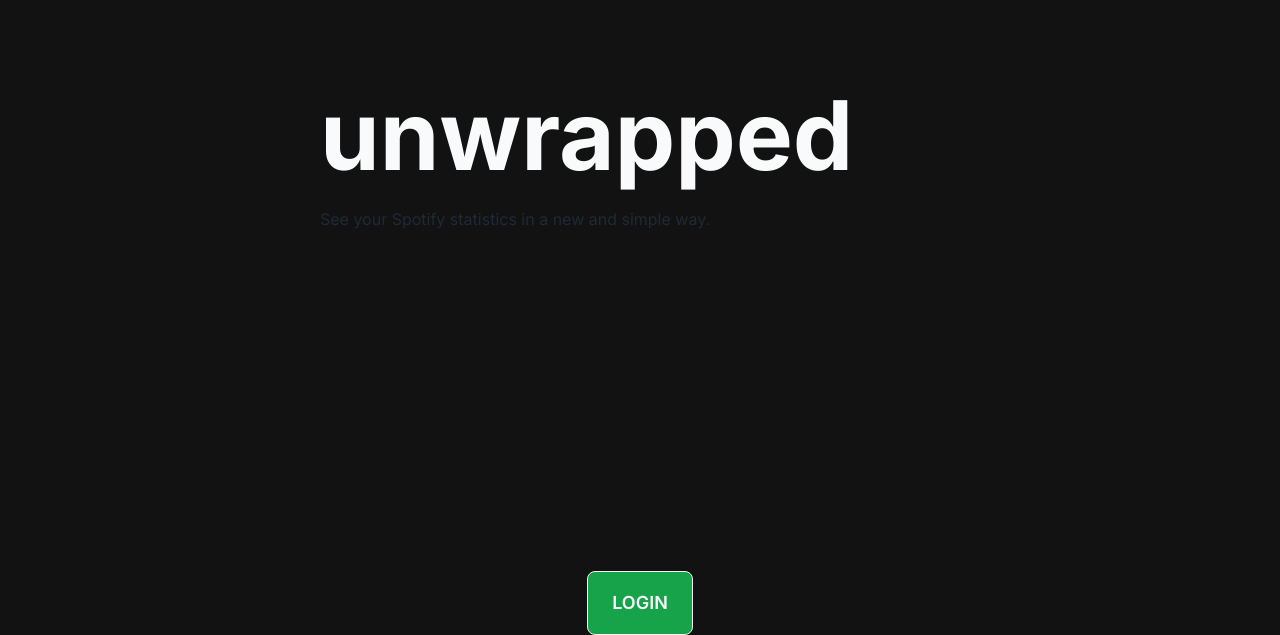
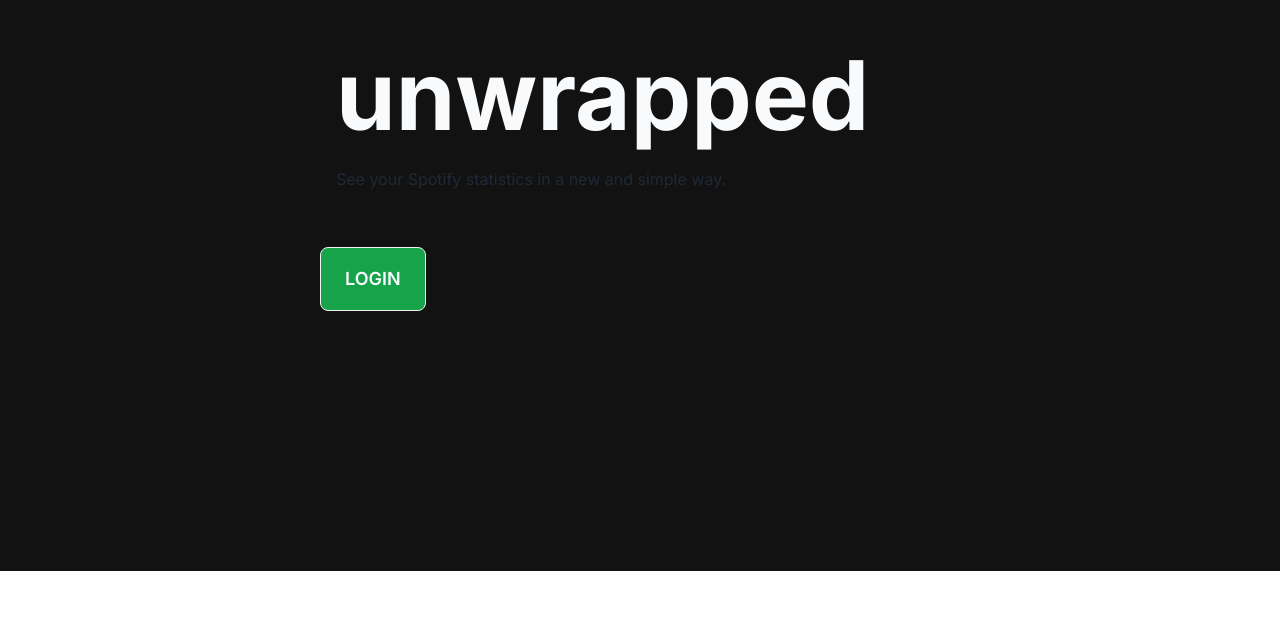
Before and after one commit to brunozalc/unwrapped, a Next.js app: page / in a window 1280 px wide. Shown: the part 229-864 px from the top of the page. After the commit the page ends 800 px from the top, so only its background shows below. Built offline with nearby package versions, Linux system fonts and the light colour scheme.

Commit message:
alinha melhor os components na página

```diff
--- a/app/components/IndexTitle.tsx
+++ b/app/components/IndexTitle.tsx
@@ -1,7 +1,7 @@
 export default function IndexTitle() {
   return (
-    <div className="hero min-h-screen flex justify-start">
-      <div className="hero-content flex-col lg:flex-row-reverse pl-80">
+    <div className="hero flex justify-start">
+      <div className="hero-content flex-col lg:flex-row-reverse items-center">
         <div>
           <h1 className="text-8xl text-slate-50 font-bold">unwrapped</h1>
           <p className="py-6">
--- a/app/components/LoginButton.tsx
+++ b/app/components/LoginButton.tsx
@@ -1,6 +1,6 @@
 export default function LoginButton() {
   return (
-    <button className="bg-green-600 text-slate-50 btn btn-xs sm:btn-sm md:btn-md lg:btn-lg">
+    <button className="bg-green-600 text-slate-50 btn btn-xs sm:btn-sm md:btn-md lg:btn-lg mt-4">
       Login
     </button>
   );
--- a/app/page.tsx
+++ b/app/page.tsx
@@ -1,13 +1,17 @@
-import Image from "next/image";
-
-import IndexTitle  from "./components/IndexTitle";
+import IndexTitle from "./components/IndexTitle";
 import LoginButton from "./components/LoginButton";
 
 export default function Home() {
   return (
-    <div className="flex flex-col justify-center hero min-h-screen bg-offblack">
-      <IndexTitle />
-      <LoginButton />
+    <div className="bg-offblack min-h-screen">
+      <div className="flex items-center hero min-h-screen">
+        {/* Left components */}
+        <div className="flex flex-col items-start pl-80">
+          <IndexTitle />
+          <LoginButton />
+        </div>
+        {/* Future right component */}
+      </div>
     </div>
   );
 }
```
